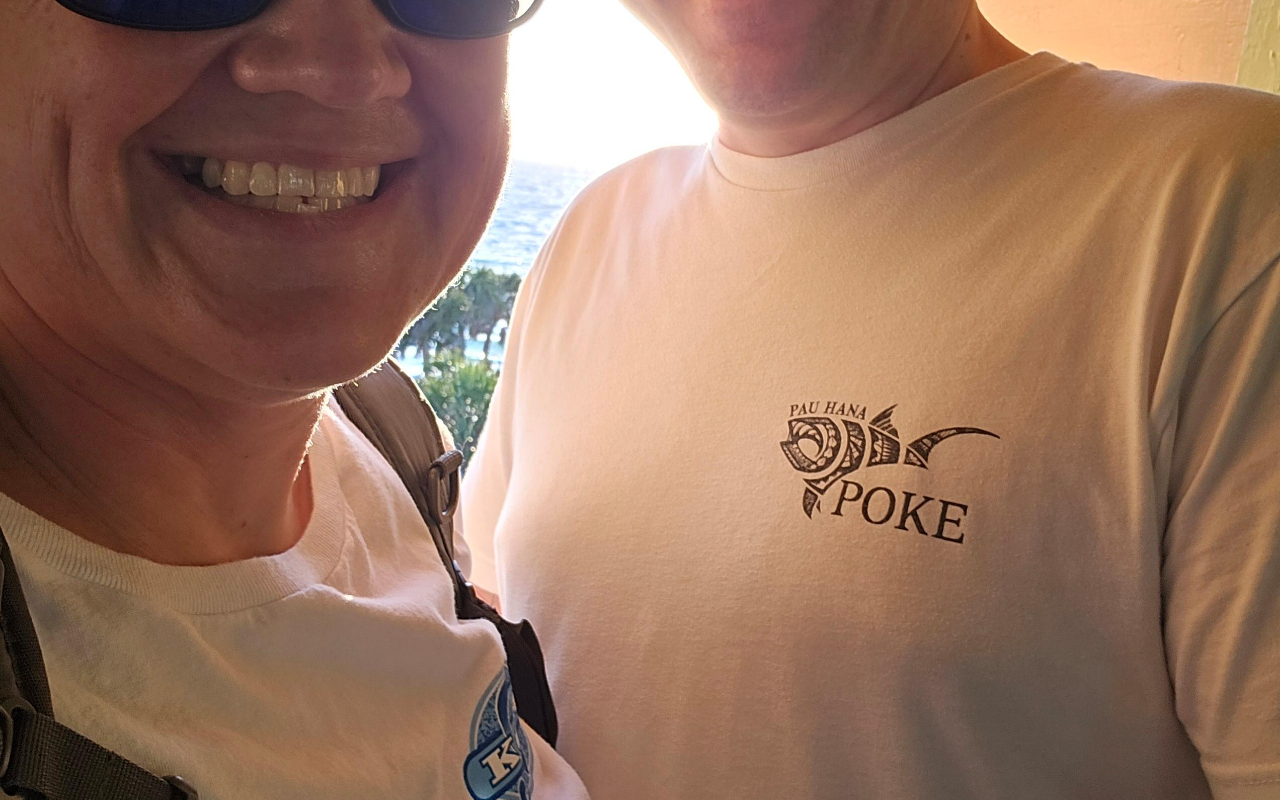
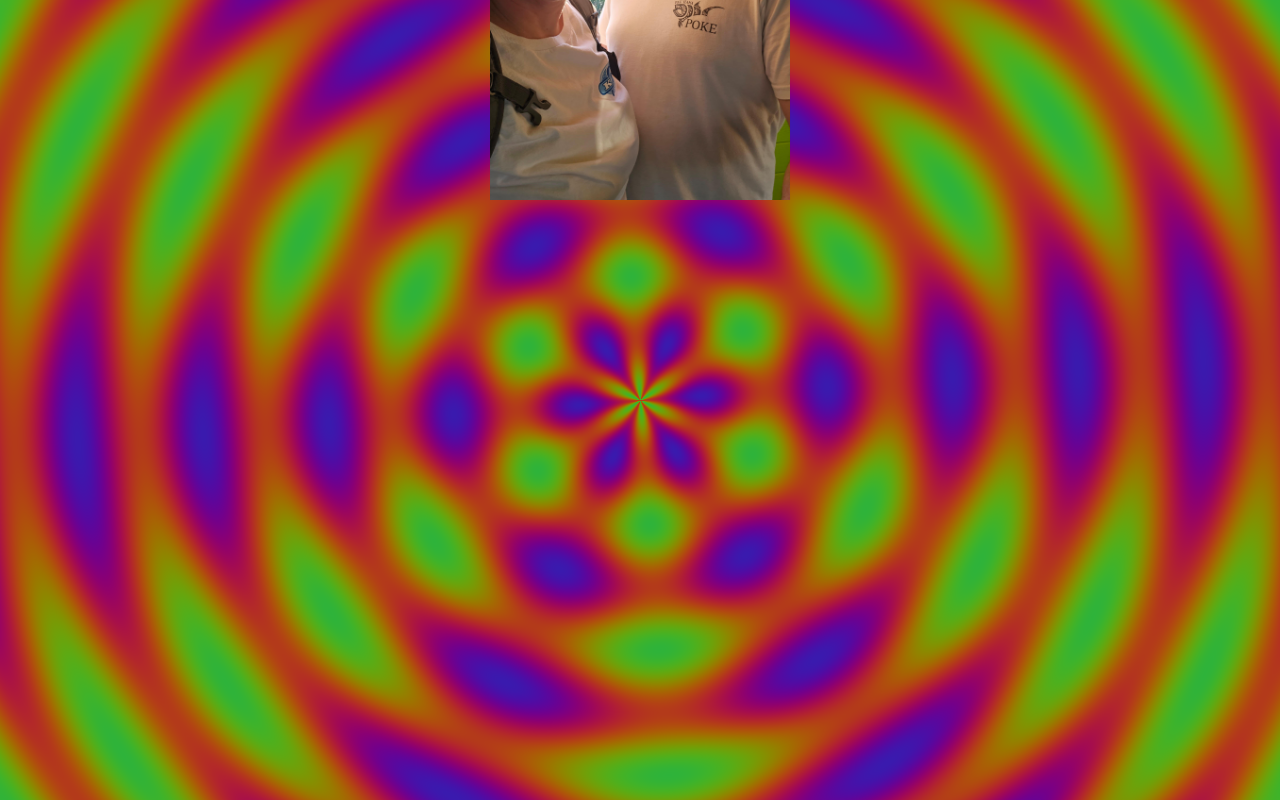
Before and after one commit to SteamPunk7/tesla_vis, a plain HTML site: page index.html in a window 1280 px wide. Drawn offline with Linux system fonts and the light colour scheme; animation ran at ten frames a second.

Commit message:
Add files via upload

```diff
--- a/index.html
+++ b/index.html
@@ -10,25 +10,33 @@
       padding: 0;
       background: black;
       overflow: hidden;
+      display: flex;
+      align-items: center;
+      justify-content: center;
     }
-    canvas, .photo {
-      position: absolute;
+    canvas {
+      position: fixed;
       top: 0;
       left: 0;
-      width: 100%;
-      height: 100%;
-      object-fit: cover;
+      z-index: 0;
+      width: 100vw;
+      height: 100vh;
     }
     .photo {
+      position: absolute;
+      max-width: 50vw;
+      max-height: 50vh;
       opacity: 0;
       transition: opacity 2s ease-in-out;
       z-index: 1;
+    }
+    .visible {
+      opacity: 1 !important;
     }
   </style>
 </head>
 <body>
   <canvas id="canvas"></canvas>
-  <!-- Images -->
   <img class="photo" id="img1" src="img1.jpg">
   <img class="photo" id="img2" src="img2.jpg">
   <img class="photo" id="img3" src="img3.jpg">
@@ -60,11 +68,11 @@
   resize();
 
   let t = 0;
-  const duration = 632;
+  const duration = 632;  // duration in seconds
   const endTime = Date.now() + duration * 1000;
 
   function drawTunnel() {
-    if (Date.now() > endTime * 1000) return;
+    if (Date.now() > endTime) return;
 
     const w = canvas.width;
     const h = canvas.height;
@@ -99,30 +107,29 @@
 
   drawTunnel();
 
-  const allIds = ["img1", "img2", "img3", "img4", "img5", "img6", "img7", "img8", "img9", "img10", "img11", "img12", "img13", "img14", "img15", "img16", "img17"];
-  const images = allIds.map(id => document.getElementById(id));
+  const imageIds = ["img1", "img2", "img3", "img4", "img5", "img6", "img7", "img8", "img9", "img10", "img11", "img12", "img13", "img14", "img15", "img16", "img17"];
+  const images = imageIds.map(id => document.getElementById(id));
   images.sort(() => Math.random() - 0.5);
 
   let current = 0;
+  let visibleDuration = 10000;
   let fadeDuration = 2000;
-  let visibleDuration = 10000;
-  let totalDuration = 632 * 1000;
+  let totalDuration = 632000;
 
   function cycleImages() {
     if (current < images.length) {
       let img = images[current];
-      img.style.opacity = 1;
+      img.classList.add('visible');
       setTimeout(() => {
-        img.style.opacity = 0;
+        img.classList.remove('visible');
         current++;
         setTimeout(cycleImages, fadeDuration);
       }, visibleDuration);
     } else {
-      const delay = totalDuration - 20000;
+      const sunset = document.getElementById('img18');
       setTimeout(() => {
-        const sunset = document.getElementById('img18');
-        sunset.style.opacity = 1;
-      }, delay);
+        sunset.classList.add('visible');
+      }, totalDuration - 20000);
     }
   }
 
```
